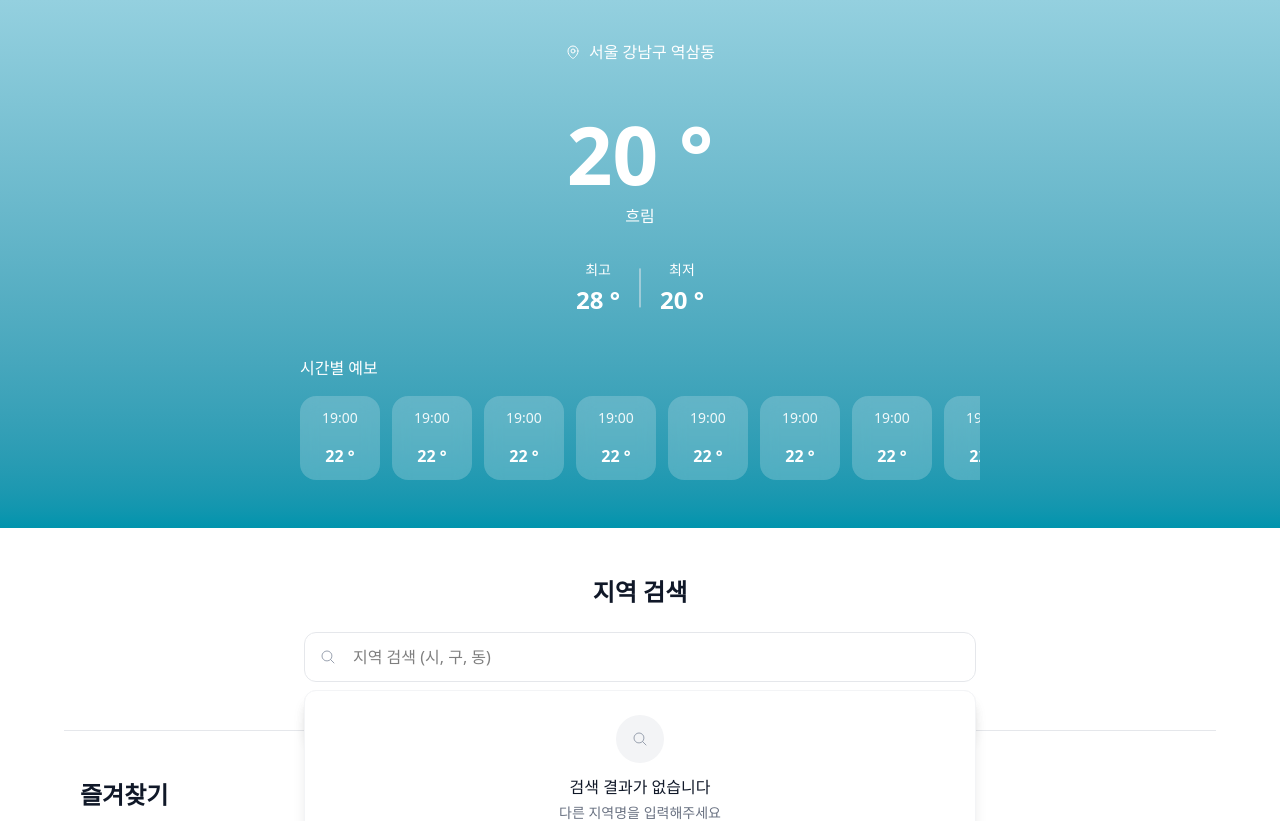
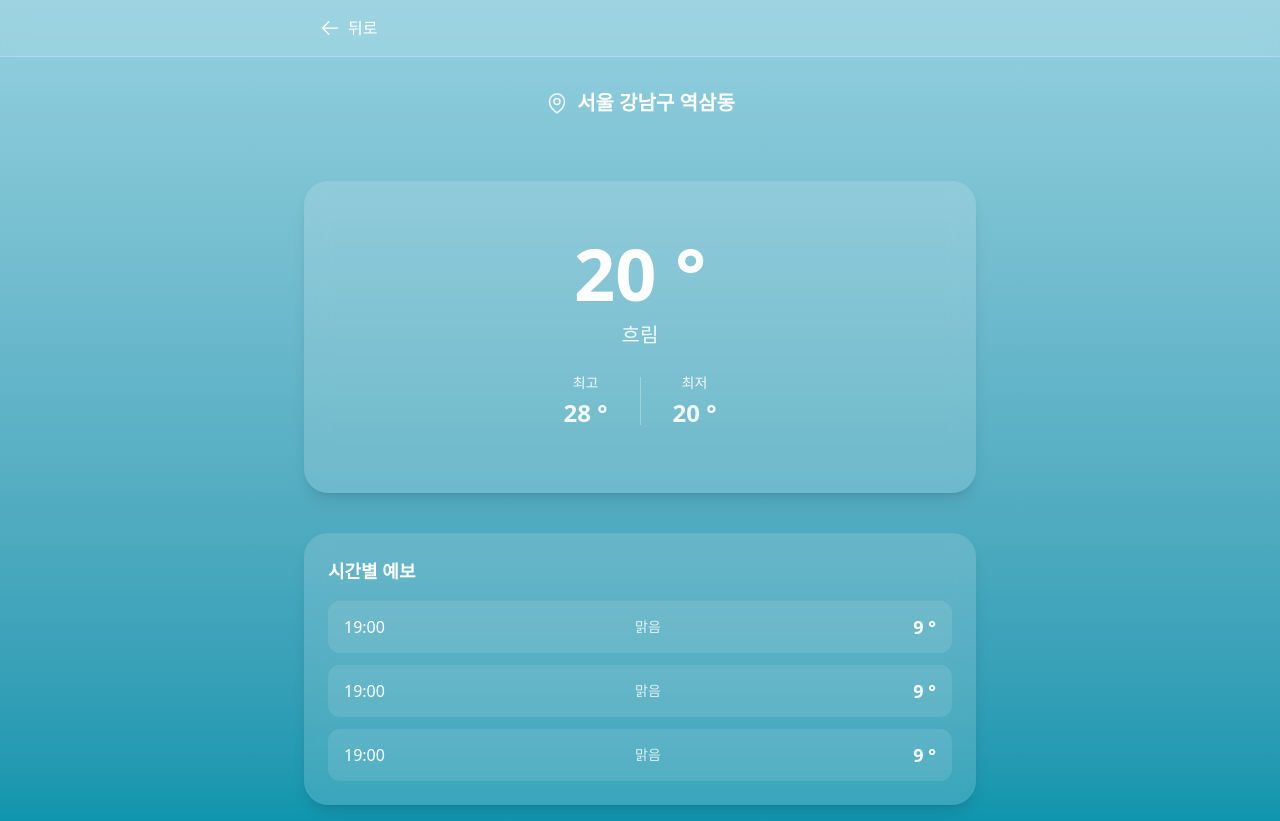
Before and after one commit to UKYUNGAH/weather-app-assignment, a React (Vite) app: page / in a window 1280 px wide. Shown: the top 821 px of the page. Built offline with nearby package versions, Linux system fonts and the light colour scheme.

Commit message:
feat: 상세페이지 구현

```diff
--- a/src/App.tsx
+++ b/src/App.tsx
@@ -1,7 +1,9 @@
-import { HomePage } from './pages/HomePage';
+// import { HomePage } from './pages/HomePage';
+import { DetailPage } from './pages/DetailPage';
 
 function App() {
-    return <HomePage />;
+    // return <HomePage />;
+    return <DetailPage />;
 }
 
 export default App;
--- /dev/null
+++ b/src/pages/DetailPage.tsx
@@ -0,0 +1,82 @@
+import { MapPinIcon, ArrowLeftIcon } from '@heroicons/react/24/outline';
+
+export const DetailPage = () => {
+    return (
+        <main className=" bg-linear-to-b from-[#94D0DF] to-[#0094AD] pb-10">
+            {/* 뒤로가기 */}
+            <header className="sticky top-0 z-10 bg-white/10 backdrop-blur-md border-b border-white/20">
+                <div className="max-w-2xl mx-auto px-4 py-4">
+                    <button className="flex items-center gap-2 text-white hover:text-white/80 transition-colors">
+                        <ArrowLeftIcon className="text-white w-5 h-5" />
+                        <span className="font-medium">뒤로</span>
+                    </button>
+                </div>
+            </header>
+
+            {/* 현재 위치 */}
+            <section>
+                <div className="flex justify-center items-center gap-2 max-w-2xl mx-auto px-4 py-8 pb-16">
+                    <MapPinIcon className="text-white/90 w-6 h-6" />
+                    <strong className="text-white text-xl font-bold">서울 강남구 역삼동</strong>
+                </div>
+            </section>
+
+            {/* 현재 날씨 카드 */}
+            <section className="">
+                <div className="bg-white/15 backdrop-blur-md rounded-3xl shadow-lg max-w-2xl mx-auto px-4 py-8 pb-16 text-center mb-10">
+                    {/* 현재 날씨 정보 */}
+                    <div className="flex justify-center mb-6">
+                        <i className='className="text-white drop-shadow-lg"'></i>
+                        {/* 여기에는 날씨api에서 제공해주는 아이콘 넣을 예정 */}
+                    </div>
+                    <p className="text-white text-7xl font-bold mb-3">20 °</p>
+                    <p className="text-white/90 text-xl mb-6">흐림</p>
+                    <dl className="flex items-center justify-center gap-8 text-white/90">
+                        <div className="">
+                            <dt className="text-sm mb-1">최고</dt>
+                            <dd className="text-2xl font-semibold">28 °</dd>
+                        </div>
+                        <div className="w-px h-12 bg-white/30"></div>
+                        <div className="">
+                            <dt className="text-sm mb-1">최저</dt>
+                            <dd className="text-2xl font-semibold">20 °</dd>
+                        </div>
+                    </dl>
+                </div>
+            </section>
+
+            {/* 시간별 예보 */}
+            <section className="">
+                <div className="bg-white/15 backdrop-blur-md rounded-3xl p-6 shadow-lg max-w-2xl mx-auto ">
+                    <h2 className="text-white text-lg font-semibold mb-4">시간별 예보</h2>
+                    <ul className="space-y-3">
+                        <li className="flex items-center justify-between bg-white/10 rounded-xl px-4 py-3">
+                            <time className="text-white font-medium w-16">19:00</time>
+                            <div className="flex items-center gap-4 flex-1 justify-center">
+                                <p className="text-white">{/* 날씨 api에서 이미지 받아오기 */}</p>
+                                <span className="text-white/80 text-sm w-16 text-center">맑음</span>
+                            </div>
+                            <p className="text-white text-lg font-semibold w-16 text-right">9 °</p>
+                        </li>
+                        <li className="flex items-center justify-between bg-white/10 rounded-xl px-4 py-3">
+                            <time className="text-white font-medium w-16">19:00</time>
+                            <div className="flex items-center gap-4 flex-1 justify-center">
+                                <p className="text-white">{/* 날씨 api에서 이미지 받아오기 */}</p>
+                                <span className="text-white/80 text-sm w-16 text-center">맑음</span>
+                            </div>
+                            <p className="text-white text-lg font-semibold w-16 text-right">9 °</p>
+                        </li>
+                        <li className="flex items-center justify-between bg-white/10 rounded-xl px-4 py-3">
+                            <time className="text-white font-medium w-16">19:00</time>
+                            <div className="flex items-center gap-4 flex-1 justify-center">
+                                <p className="text-white">{/* 날씨 api에서 이미지 받아오기 */}</p>
+                                <span className="text-white/80 text-sm w-16 text-center">맑음</span>
+                            </div>
+                            <p className="text-white text-lg font-semibold w-16 text-right">9 °</p>
+                        </li>
+                    </ul>
+                </div>
+            </section>
+        </main>
+    );
+};
```
